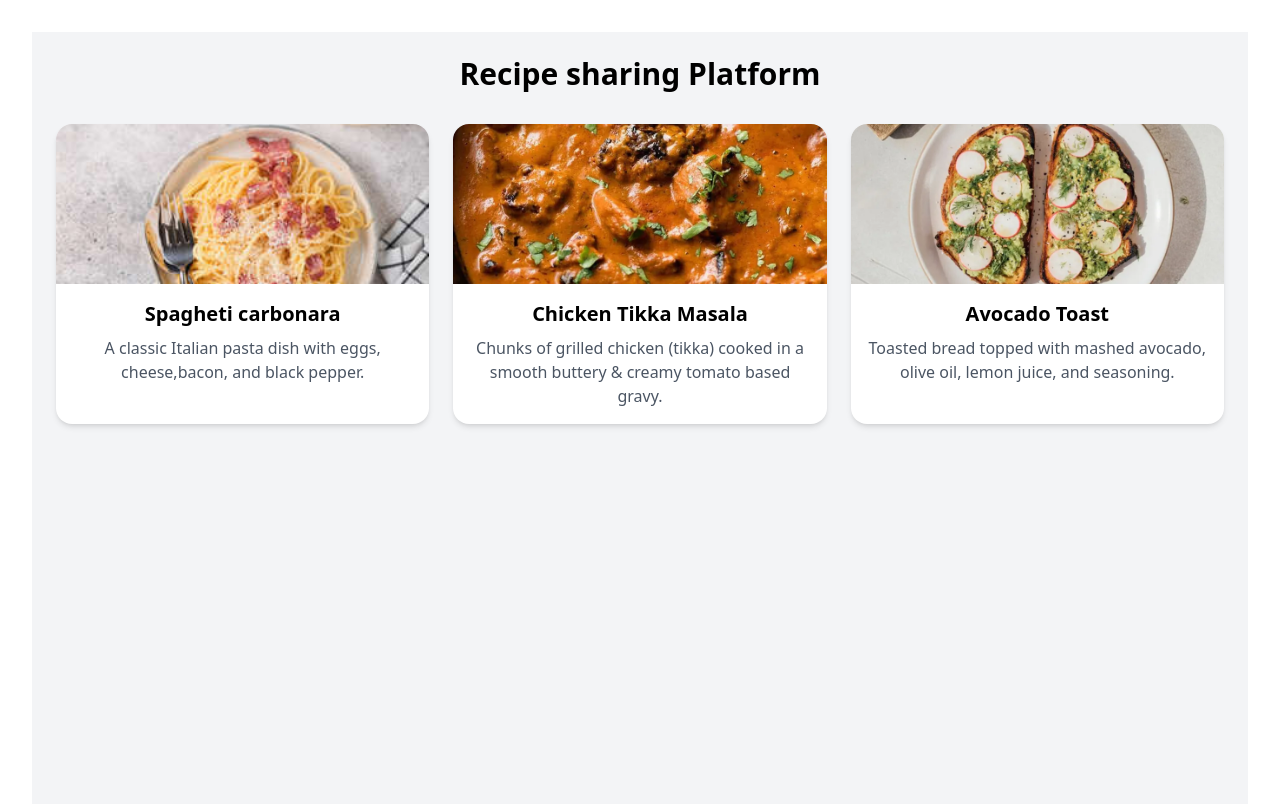
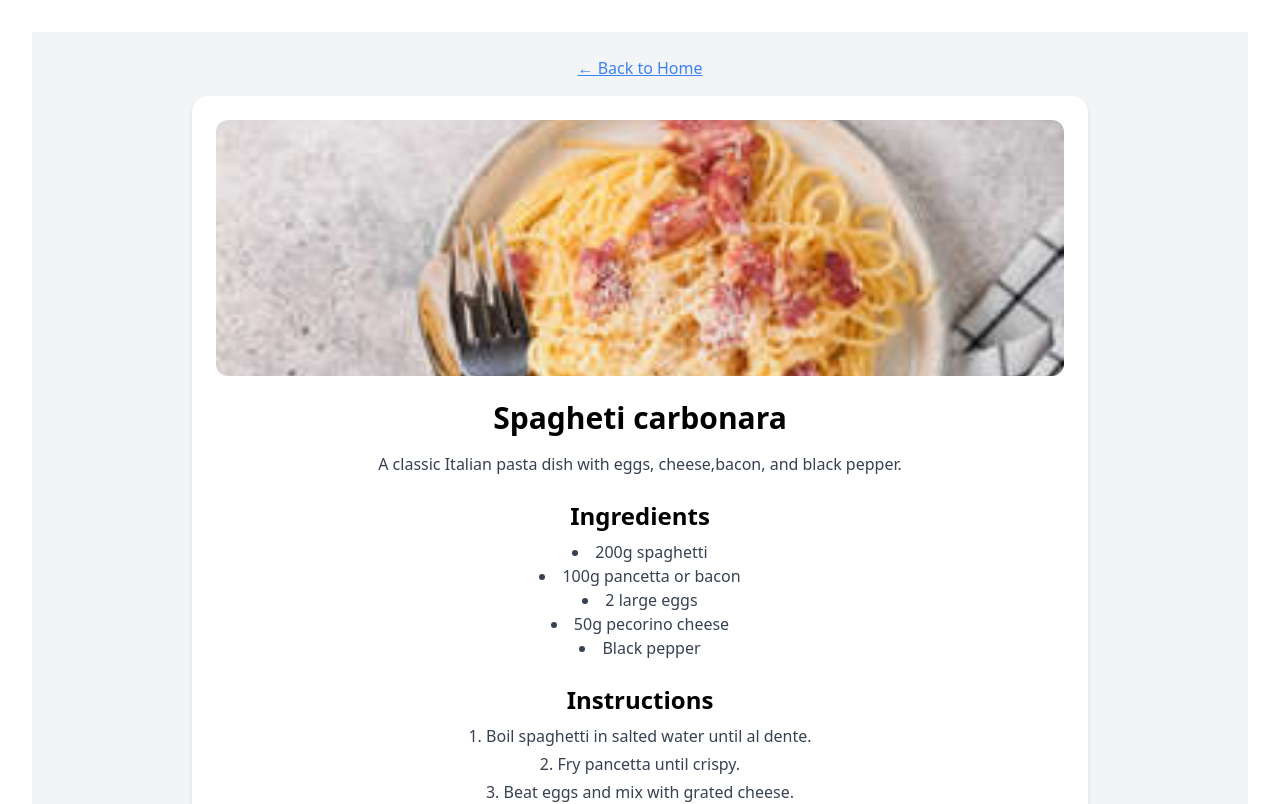
Before and after one commit to trevorkn/alx-fe-reactjs, a React (Vite) app in the folder recipe-sharing-platform/: page /recipe/1 in a window 1280 px wide. Shown: the top 804 px of the page. Built offline with nearby package versions, Linux system fonts and the light colour scheme.

Commit message:
set up the recipeDetail part!

```diff
--- a/recipe-sharing-platform/package.json
+++ b/recipe-sharing-platform/package.json
@@ -11,7 +11,8 @@
   },
   "dependencies": {
     "react": "^19.1.1",
-    "react-dom": "^19.1.1"
+    "react-dom": "^19.1.1",
+    "react-router-dom": "^7.8.2"
   },
   "devDependencies": {
     "@eslint/js": "^9.33.0",
--- a/recipe-sharing-platform/src/App.jsx
+++ b/recipe-sharing-platform/src/App.jsx
@@ -1,13 +1,20 @@
 import React, { useState } from 'react'
 import './App.css'
 import HomePage from './components/HomePage'
+import { BrowserRouter as Router, Route, Routes } from 'react-router-dom'
+import RecipeDetail from './components/RecipeDetail';
 
 function App() {
   const [count, setCount] = useState(0)
 
   return (
     <>
-     <HomePage />
+    <Router>
+      <Routes>
+    <Route path='/' element={<HomePage />} />
+    <Route path='/recipe/:id' element={<RecipeDetail />} />
+      </Routes>
+     </Router>
     </>
   )
 }
--- a/recipe-sharing-platform/src/components/HomePage.jsx
+++ b/recipe-sharing-platform/src/components/HomePage.jsx
@@ -1,5 +1,6 @@
 import React, { useState, useEffect } from "react";
 import recipesData from "../data.json";
+import { Link } from "react-router-dom";
 
 export default function HomePage() {
     const [recipes, setRecipes] = useState([]);
@@ -15,8 +16,9 @@ export default function HomePage() {
 
             <div className="grid gap-6 sm:grid-cols-2 md:grid-cols-3 grid-cols-1">
                 {recipes.map((recipe) => (
-                    <div
-                    key={recipe.id}
+
+                    <Link to={`/recipe/${recipe.id}`}
+                         key={recipe.id}
                     className="bg-white rounded-2xl shadow-md hover:shadow-lg hover:scale-[1.02] transition-transform duration-300 overflow-hidden"
                     >
                         <img
@@ -28,7 +30,7 @@ export default function HomePage() {
                             <h2 className="text-xl font-semibold mb-2">{recipe.title}</h2>
                             <p className="text-gray-600">{recipe.summary}</p>
                         </div>
-                        </div>
+                        </Link>
                 ))}
             </div>
         </div>
--- /dev/null
+++ b/recipe-sharing-platform/src/components/RecipeDetail.jsx
@@ -0,0 +1,53 @@
+import React, { useEffect, useState } from "react";
+import { useParams, Link } from "react-router-dom";
+import recipesData from "../data.json";
+
+export default function RecipeDetail() {
+    const { id } = useParams();
+    const [recipe, setRecipe] = useState(null);
+
+    useEffect(() => {
+        const foundRecipe = recipesData.find((r) => r.id === parseInt (id));
+        setRecipe(foundRecipe);
+    }, [id]);
+
+    if (!recipe) return <p className="text-center mt-10">Recipe not found!</p>;
+
+    return (
+        <div className="min-h-screen bg-gray-100 p-6">
+            <Link
+        to="/"
+        className="text-blue-500 underline mb-4 inline-block"
+      >
+        ← Back to Home
+      </Link>
+      <div className="bg-white rounded-2xl shadow-md p-6 max-w-4xl mx-auto">
+        <img
+          src={recipe.image}
+          alt={recipe.title}
+          className="w-full h-64 object-cover rounded-xl mb-6"
+        />
+        <h1 className="text-3xl font-bold mb-4">{recipe.title}</h1>
+        <p className="text-gray-700 mb-6">{recipe.summary}</p>
+
+        <section className="mb-6">
+          <h2 className="text-2xl font-semibold mb-2">Ingredients</h2>
+          <ul className="list-disc list-inside text-gray-700">
+            {recipe.ingredients?.map((item, index) => (
+              <li key={index}>{item}</li>
+            ))}
+          </ul>
+        </section>
+
+        <section>
+          <h2 className="text-2xl font-semibold mb-2">Instructions</h2>
+          <ol className="list-decimal list-inside text-gray-700 space-y-1">
+            {recipe.instructions?.map((step, index) => (
+              <li key={index}>{step}</li>
+            ))}
+          </ol>
+        </section>
+      </div>
+        </div>
+    );
+}
--- a/recipe-sharing-platform/src/data.json
+++ b/recipe-sharing-platform/src/data.json
@@ -3,18 +3,70 @@
     "id": 1,
     "title": "Spagheti carbonara",
     "summary": "A classic Italian pasta dish with eggs, cheese,bacon, and black pepper.",
-    "image": "/spagheticarbonara.jpg"
+    "image": "/spagheticarbonara.jpg",
+    "ingredients" : [
+      "200g spaghetti",
+      "100g pancetta or bacon",
+      "2 large eggs",
+      "50g pecorino cheese",
+      "Black pepper"
+    ],
+    "instructions" : [
+      "Boil spaghetti in salted water until al dente.",
+      "Fry pancetta until crispy.",
+      "Beat eggs and mix with grated cheese.",
+      "Drain spaghetti and combine with pancetta.",
+      "Remove from heat and stir in egg-cheese mixture.",
+      "Season with black pepper and serve immediately."
+    ]
 },
 {
     "id": 2,
     "title": "Chicken Tikka Masala",
     "summary": "Chunks of grilled chicken (tikka) cooked in a smooth buttery & creamy tomato based gravy.",
-    "image": "/Chicken-Tikka-Masala.webp"
+    "image": "/Chicken-Tikka-Masala.webp",
+    "ingredients": [
+     "500g boneless chicken pieces",
+      "1 cup yogurt",
+      "2 tbsp lemon juice",
+      "2 tsp garam masala",
+      "1 tsp turmeric",
+      "1 tsp chili powder",
+      "1 tbsp ginger-garlic paste",
+      "400g canned tomato puree",
+      "1/2 cup cream",
+      "2 tbsp butter",
+      "Salt to taste",
+      "Coriander leaves for garnish"
+    ],
+    "instructions": [
+      "Marinate chicken in yogurt, lemon juice, ginger-garlic paste, turmeric, chili powder, and salt for at least 1 hour.",
+      "Grill or bake the chicken until cooked through.",
+      "Heat butter in a pan, add tomato puree and garam masala, cook for 10 minutes.",
+      "Add cream and simmer for 5 minutes.",
+      "Add cooked chicken to the gravy and mix well.",
+      "Garnish with coriander leaves and serve with rice or naan."
+    ]
 },
 {
     "id": 3,
     "title": "Avocado Toast",
     "summary": "Toasted bread topped with mashed avocado, olive oil, lemon juice, and seasoning.",
-    "image": "/avocado-toast.webp"
+    "image": "/avocado-toast.webp",
+    "ingredients": [
+       "2 slices of whole grain bread",
+      "1 ripe avocado",
+      "1 tsp lemon juice",
+      "1 tbsp olive oil",
+      "Salt and pepper to taste",
+      "Optional toppings: cherry tomatoes, feta cheese, chili flakes"
+    ],
+    "instructions": [
+     "Toast the bread slices to your liking.",
+      "Mash the avocado in a bowl, add lemon juice, olive oil, salt, and pepper.",
+      "Spread the mashed avocado evenly on the toasted bread.",
+      "Add optional toppings if desired.",
+      "Serve immediately."
+    ]
 }
 ]
```
Also changed, not shown: 1 other file (tests, documents, lock files or other folders).
